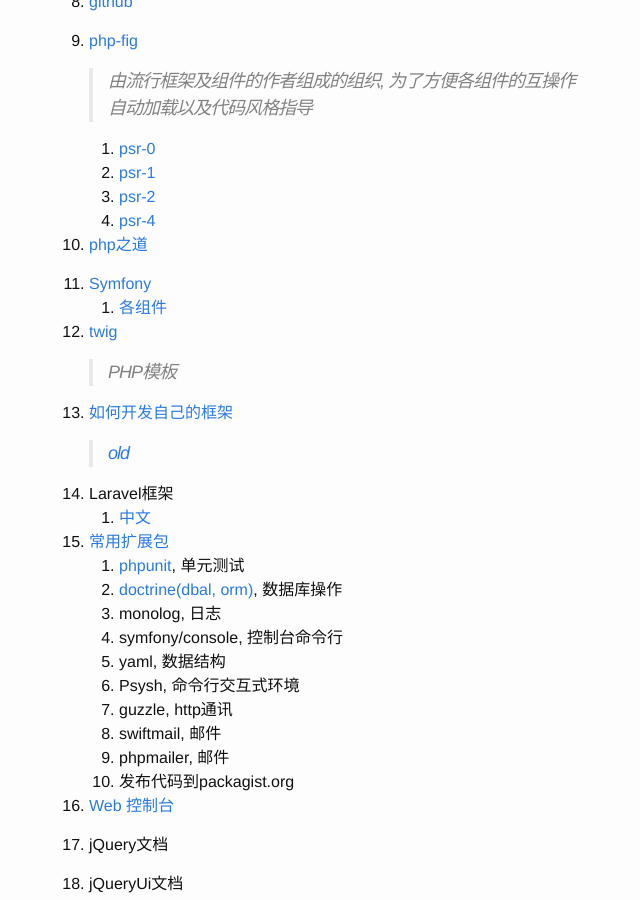
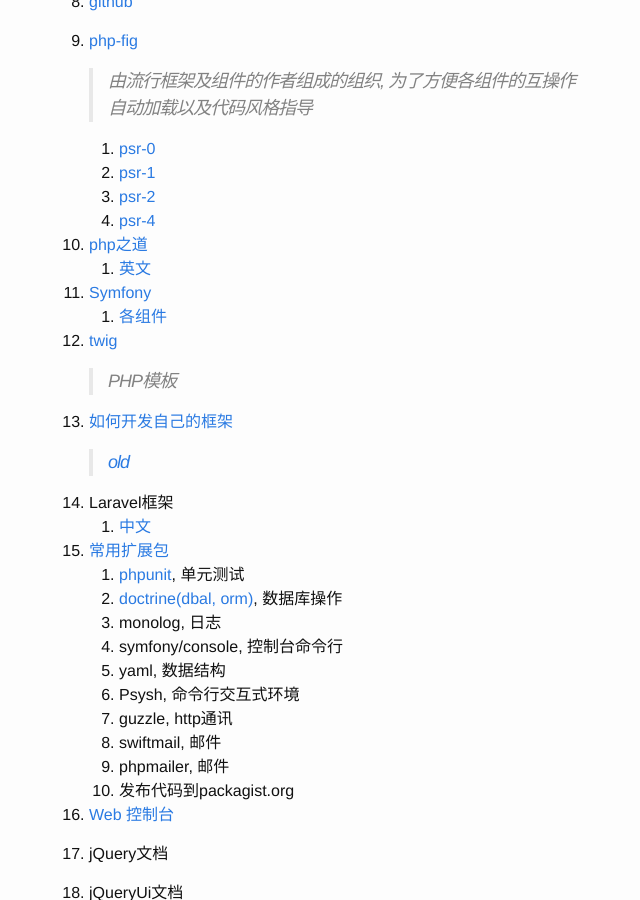
Before and after one commit to windqyoung/windqyoung.github.io, a Jekyll site: the page built from _posts/2016-03-29-readings-for-study-php.md, in a window 1280 px wide and 900 px high, scrolled down 771 px. Shown: the whole window, without its empty margins (241-881 px from the left). Built offline with Jekyll 4.4.1, drawn with Linux system fonts in a browser that asks for light colours; nearby versions of some CDN libraries; comment, search, counter and statistics services are not loaded.

Commit message:
add php right way en addr

```diff
--- a/_posts/2016-03-29-readings-for-study-php.md
+++ b/_posts/2016-03-29-readings-for-study-php.md
@@ -47,6 +47,7 @@
 
 
 1. [php之道](http://laravel-china.github.io/php-the-right-way/)
+    1. [英文](http://www.phptherightway.com/)
 
 1. [Symfony](http://symfony.com/doc/current/book/index.html)
     1. [各组件](http://symfony.com/doc/current/components/index.html)
```
